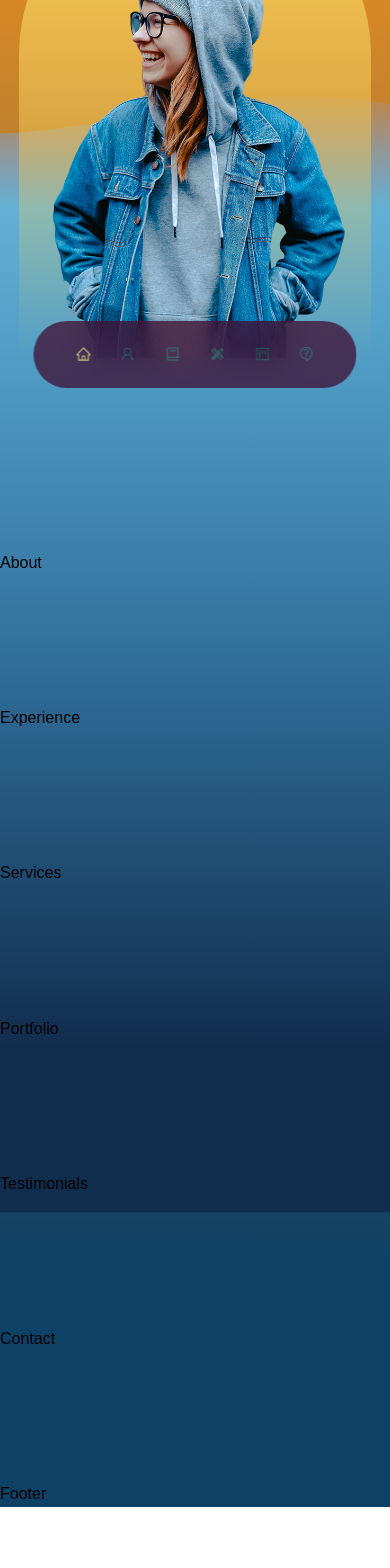
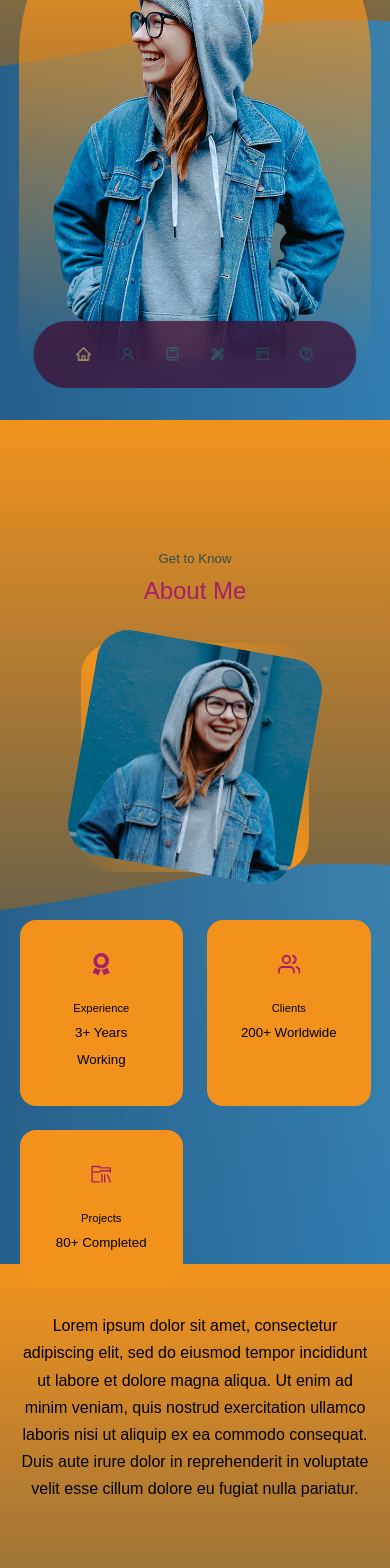
Before and after one commit to imBadAlpha/my-website, a React (Create React App) app: page / in a window 390 px wide. Shown: the part 424-1992 px from the top of the page. Before the commit the page ends 1931 px from the top, so only its background shows below. Built offline with nearby package versions, Linux system fonts and the light colour scheme; a web font is replaced by a local one.

Commit message:
About component finished

```diff
--- a/src/components/about/About.jsx
+++ b/src/components/about/About.jsx
@@ -1,9 +1,51 @@
 import React from 'react'
 import './about.css'
+import ME from '../../assets/images/me-about.jpg'
+import { FaAward } from 'react-icons/fa'
+import { FiUsers } from 'react-icons/fi'
+import { VscFolderLibrary } from 'react-icons/vsc'
 
 const About = () => {
   return (
-    <section id='about'>About</section>
+    <section id='about'>
+      <h5>Get to Know</h5>
+      <h2>About Me</h2>
+
+      <div className='container about__container'>
+        <div className='about__me'>
+          <div className='about__me-image'>
+            <img src={ME} alt="About Image" />
+          </div>
+        </div>
+
+        <div className='about__content'>
+          <div className='about__cards'>
+            <article className='about__card'>
+              <FaAward className='about__icon'/>
+              <h5>Experience</h5>
+              <small>3+ Years Working</small>
+            </article>
+            <article className='about__card'>
+              <FiUsers className='about__icon'/>
+              <h5>Clients</h5>
+              <small>200+ Worldwide</small>
+            </article>
+            <article className='about__card'>
+              <VscFolderLibrary className='about__icon'/>
+              <h5>Projects</h5>
+              <small>80+ Completed</small>
+            </article>
+          </div>
+          <p>
+            Lorem ipsum dolor sit amet, consectetur adipiscing elit, sed do eiusmod tempor incididunt ut
+            labore et dolore magna aliqua. Ut enim ad minim veniam, quis nostrud exercitation ullamco laboris
+            nisi ut aliquip ex ea commodo consequat. Duis aute irure dolor in reprehenderit in voluptate
+            velit esse cillum dolore eu fugiat nulla pariatur.
+          </p>
+        </div>
+      </div>
+
+    </section>
   )
 }
 
--- a/src/components/about/about.css
+++ b/src/components/about/about.css
@@ -0,0 +1,106 @@
+.about__container {
+    display: grid;
+    grid-template-columns: 35% 50%;
+    gap: 15%;
+}
+
+.about__me {
+    width: 100%;
+    aspect-ratio: 1/1;
+    border-radius: 2rem;
+    background: linear-gradient(
+        45deg,
+        transparent,
+        var(--color-bg-variant),
+        transparent
+    );
+    display: grid;
+    place-items: center;
+}
+
+.about__me-image {
+    border-radius: 2rem;
+    overflow: hidden;
+    transform: rotate(10deg);
+    transition: var(--transition);
+}
+
+.about__me-image:hover {
+    transform: rotate(0deg);
+}
+
+.about__cards {
+    display: grid;
+    grid-template-columns: repeat(3, 1fr);
+    gap: 1.5rem;
+}
+
+.about__card {
+    background: var(--color-bg-variant);
+    border: 1px solid transparent;
+    border-radius: 1rem;
+    padding: 2rem;
+    text-align: center;
+}
+
+.about__card:hover {
+    background: var(--color-bg);
+    color: var(--color-primary);
+    border-color: var(--color-primary);
+    cursor: default;
+}
+
+.about__icon {
+    color: var(--color-primary);
+    font-size: 1.4rem;
+    margin-bottom: 1rem;
+}
+
+
+.about__card h5 {
+    font-size: 0.7rem;
+    color: var(--color-black);
+}
+
+.about__content p {
+    margin: 2rem 0 2.6rem;
+    color: var(--color-black);
+}
+
+/* ============= Media Queries (Medium Devices) ============== */
+@media screen and (max-width: 1024px) {
+    .about__container {
+        grid-template-columns: 1fr;
+        gap: 0;
+    }
+
+    .about__me {
+        width: 50%;
+        margin: 2rem auto 4rem;
+    }
+
+    .about__content p {
+        margin: 1rem 0 1.5rem;
+    }
+
+}
+
+/* ============= Media Queries (Small Devices) ============== */
+@media screen and (max-width: 600px) {
+    .about__me {
+        width: 65%;
+        margin: 0 auto 3rem;
+    }
+
+    .about__cards {
+        grid-template-columns: 1fr 1fr;
+    }
+
+    .about__content {
+        text-align: center;
+    }
+
+    .about__content p {
+        margin: 1.5rem 0;
+    }
+}
--- a/src/components/header/header.css
+++ b/src/components/header/header.css
@@ -2,7 +2,8 @@ header {
     height: 100vh;
     padding-top: 2rem;
     overflow: hidden;
-    min-height: 845px;
+    min-height: 775px;
+
 }
 
 .header__container {
@@ -39,7 +40,7 @@ header {
 
 /* ============= My Image ============== */
 .me {
-    background: linear-gradient(var(--color-bg), transparent);
+    background: linear-gradient(var(--color-bg-variant), transparent);
     width: 22rem;
     height: 30rem;
     position: absolute;
@@ -49,3 +50,22 @@ header {
     overflow: hidden;
     padding: 5rem 1.5rem 1.5rem 1.5rem;
 }
+
+/* ============= Media Queries (Medium Devices) ============== */
+@media screen and (max-width: 1024px) {
+    header {
+        height: 68vh;
+    }
+
+}
+
+/* ============= Media Queries (Small Devices) ============== */
+@media screen and (max-width: 600px) {
+    header {
+        height: 100vh;
+    }
+
+    .header__socials, .scroll__down {
+        display: none;
+    }
+}
--- a/src/index.css
+++ b/src/index.css
@@ -20,7 +20,7 @@
 
     --transition: all 400ms ease;
 
-    --container-width-lg: 100%;
+    --container-width-lg: 75%;
     --container-width-md: 86%;
     --container-width-sm: 90%;
 }
@@ -41,17 +41,21 @@ html {
     color: var(--color-black);
     line-height: 1.7;
     height: 100%;
+    background: #F2CD5C;
     background-image: url('./assets/images/bg-image.svg');
-    background-position: center;
     background-repeat: no-repeat;
+    background-attachment: fixed;
     background-size: cover;
+    /* background-image: linear-gradient(to bottom, #F2921D, #0e4166);
+    background: rgb(242,205,92);
+    background: linear-gradient(180deg, rgba(242,205,92,1) 0%, rgba(76,190,255,1) 50%); */
 }
 
 /* ============= General Styles ============== */
 
 .container {
     width: var(--container-width-lg);
-    margin: 0;
+    margin: 0 auto;
 }
 
 h1, h2, h3, h4, h5 {
@@ -101,13 +105,13 @@ a:hover {
 }
 
 .btn:hover {
-    background: var(--color-bg);
+    background: var(--color-bg-variant);
     color: var(--color-primary-variant);
     border-color: transparent;
 }
 
 .btn-primary {
-    background: var(--color-primary-variant);
+    background: var(--color-primary);
     color: var(--color-bg);
 }
 
@@ -119,6 +123,14 @@ img {
 
 /* ============= Media Queries (Medium Devices) ============== */
 @media screen and (max-width: 1024px) {
+    .container {
+        width: var(--container-width-md);
+    }
+
+    section > h2 {
+        margin-bottom: 2rem;
+    }
+
     header {
         height: 68vh;
     }
@@ -127,6 +139,14 @@ img {
 
 /* ============= Media Queries (Small Devices) ============== */
 @media screen and (max-width: 600px) {
+    .container {
+        width: var(--container-width-sm);
+    }
+
+    section > h2 {
+        margin-bottom: 2rem;
+    }
+
     header {
         height: 100vh;
     }
```
Also changed, not shown: src/assets/images/bg-image.svg.
